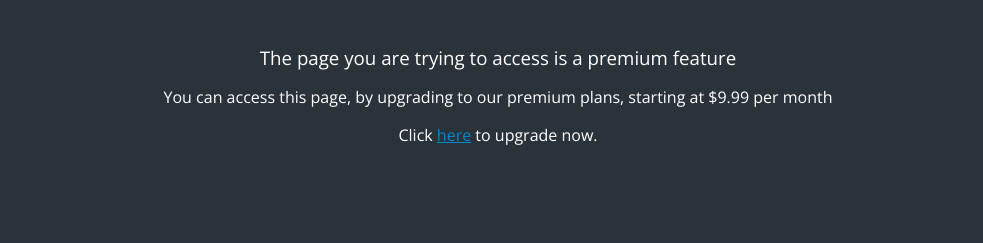
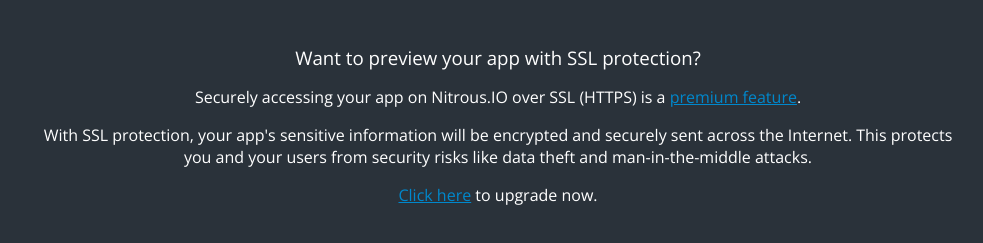
Before and after one commit to nitrous-io/cartman, a plain HTML site: page public/551.html in a window 1280 px wide. Shown: the part 65-308 px from the top of the page, without its empty margins (142-1125 px from the left). Drawn offline with nearby package versions, Linux system fonts and the light colour scheme.

Commit message:
Use a custom HTTP code (551) and show a specially tailored page for SSL not available error.

```diff
--- a/public/403.html
+++ b/public/551.html
@@ -1,6 +1,6 @@
 <html>
   <head>
-    <title>There is no server running on this port &middot; Nitrous.IO</title>
+    <title>SSL support is a premium feature &middot; Nitrous.IO</title>
     <link rel="stylesheet" href="https://fonts.googleapis.com/css?family=Open+Sans:400,300,700&subset=latin">
 
     <style type="text/css">
@@ -99,9 +99,10 @@
     </div>
 
     <div class="container" id="ft-body">
-      <h3>The page you are trying to access is a premium feature</h3>
-      <p>You can access this page, by upgrading to our premium plans, starting at $9.99 per month</p>
-      <p>Click <a href="https://www.nitrous.io/pricing">here</a> to upgrade now.</p>
+      <h3>Want to preview your app with SSL protection?</h3>
+      <p>Securely accessing your app on Nitrous.IO over SSL (HTTPS) is a <a href="https://www.nitrous.io/pricing">premium feature</a>.</p>
+      <p>With SSL protection, your app's sensitive information will be encrypted and securely sent across the Internet. This protects you and your users from security risks like data theft and man-in-the-middle attacks.</p>
+      <p><a href="https://www.nitrous.io/pricing">Click here</a> to upgrade now.</p>
     </div>
   </body>
 </html>
```
Also changed, not shown: 1 other file.
